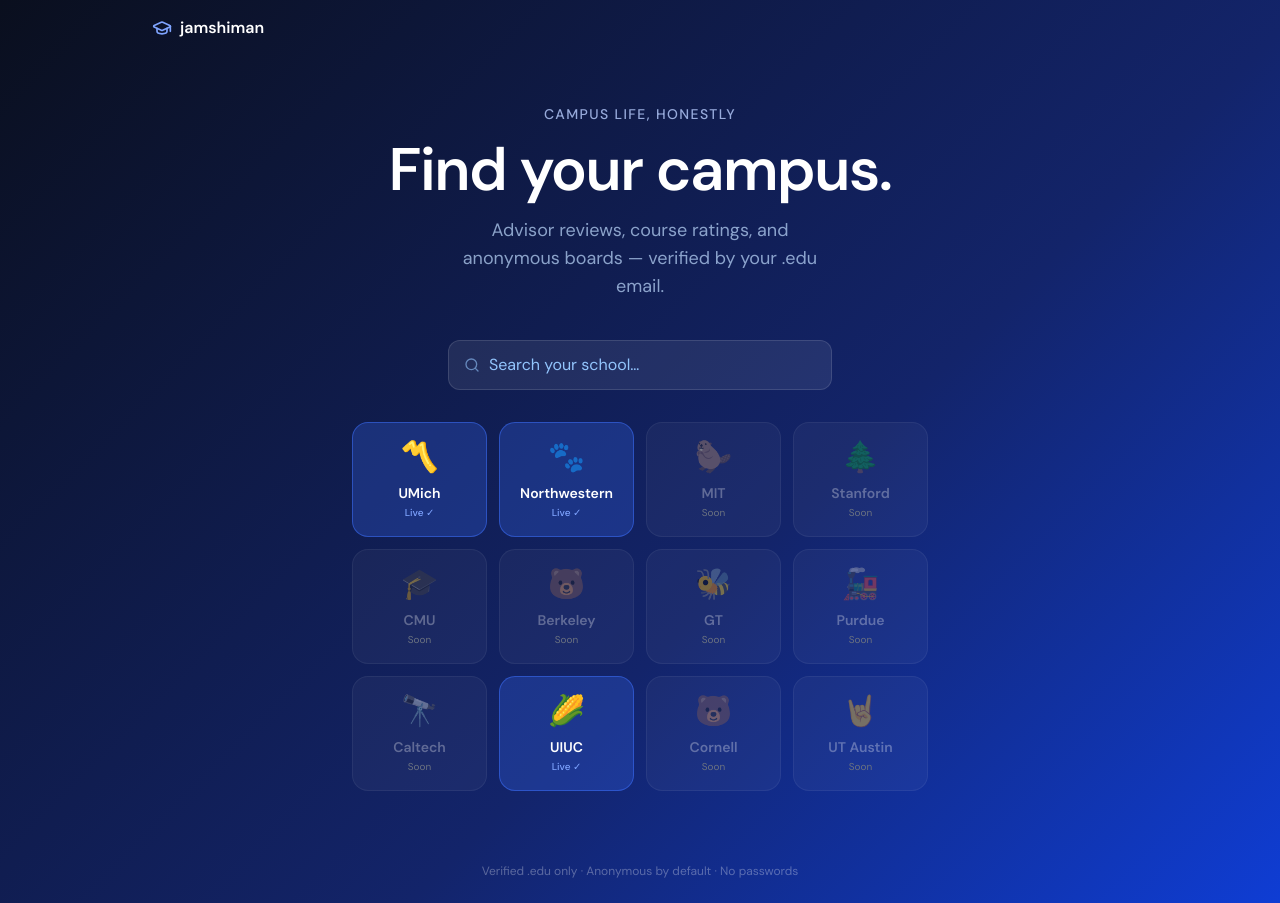
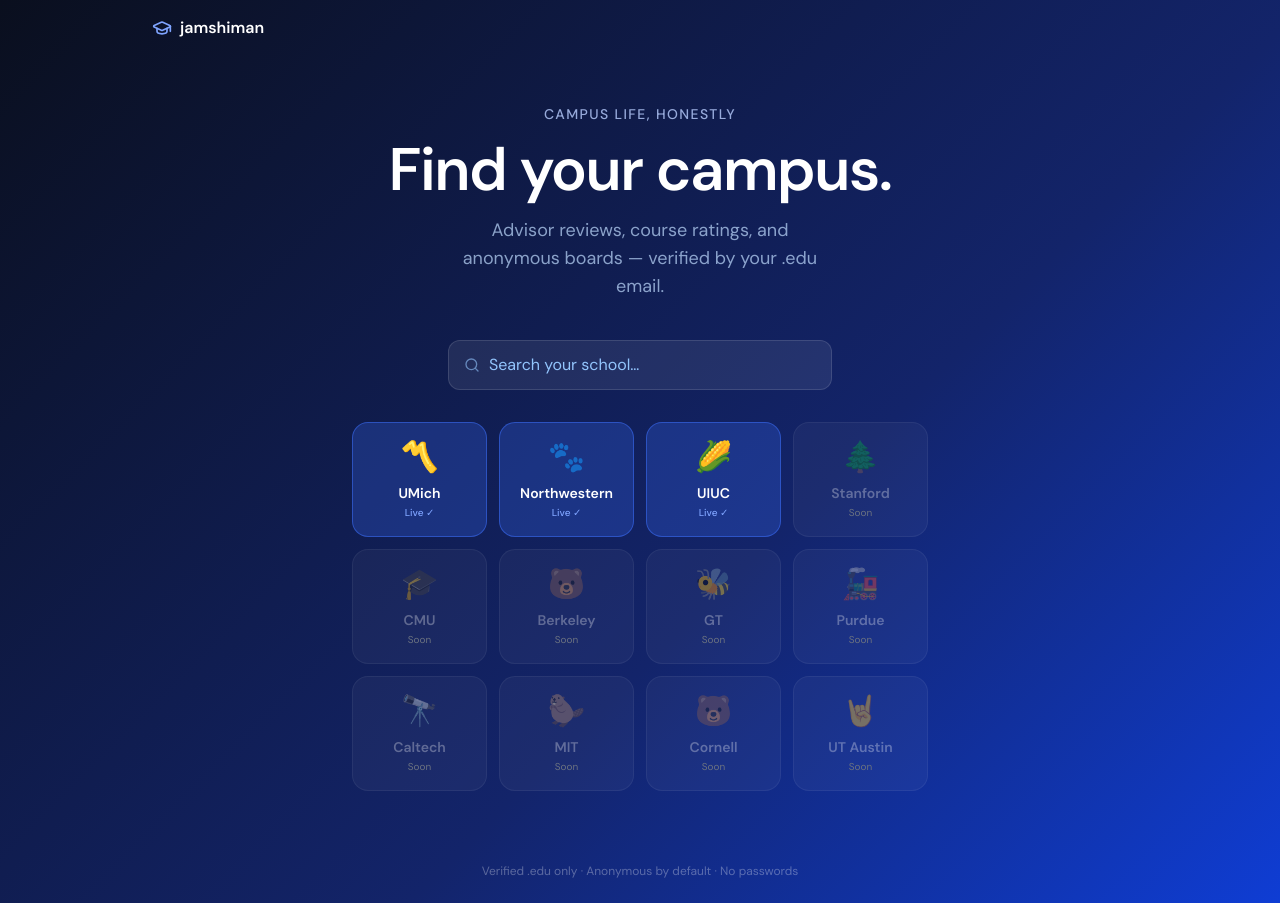
Before and after one commit to onesnowball/jamshiman, a Next.js app: page / in a window 1280 px wide. Built offline with nearby package versions, Linux system fonts and the light colour scheme.

Commit message:
Move UIUC to 3rd (live schools first), MIT to 10th
Co-Authored-By: Claude Sonnet 4.6 <noreply@anthropic.com>

```diff
--- a/app/page.tsx
+++ b/app/page.tsx
@@ -7,14 +7,14 @@ import { GraduationCap, Search, ArrowRight } from 'lucide-react'
 const SCHOOLS = [
   { name: 'University of Michigan',  short: 'UMich',       emoji: '〽️',  href: '/auth/login?school=umich.edu',         live: true  },
   { name: 'Northwestern University', short: 'Northwestern', emoji: '🐾',  href: '/auth/login?school=northwestern.edu',  live: true  },
-  { name: 'MIT',                     short: 'MIT',          emoji: '🦫',  href: null,          live: false },
+  { name: 'UIUC',                    short: 'UIUC',         emoji: '🌽',  href: '/auth/login?school=illinois.edu',      live: true  },
   { name: 'Stanford University',     short: 'Stanford',     emoji: '🌲',  href: null,          live: false },
   { name: 'Carnegie Mellon',         short: 'CMU',          emoji: '🎓',  href: null,          live: false },
   { name: 'UC Berkeley',             short: 'Berkeley',     emoji: '🐻',  href: null,          live: false },
   { name: 'Georgia Tech',            short: 'GT',           emoji: '🐝',  href: null,          live: false },
   { name: 'Purdue University',       short: 'Purdue',       emoji: '🚂',  href: null,          live: false },
   { name: 'Caltech',                 short: 'Caltech',      emoji: '🔭',  href: null,          live: false },
-  { name: 'UIUC',                     short: 'UIUC',         emoji: '🌽',  href: '/auth/login?school=illinois.edu', live: true  },
+  { name: 'MIT',                     short: 'MIT',          emoji: '🦫',  href: null,          live: false },
   { name: 'Cornell University',      short: 'Cornell',      emoji: '🐻',  href: null,          live: false },
   { name: 'UT Austin',               short: 'UT Austin',    emoji: '🤘',  href: null,          live: false },
 ]
```
